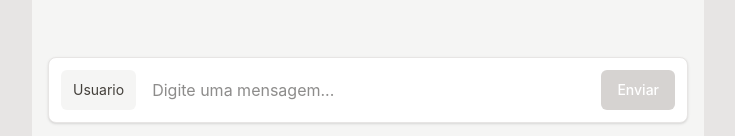
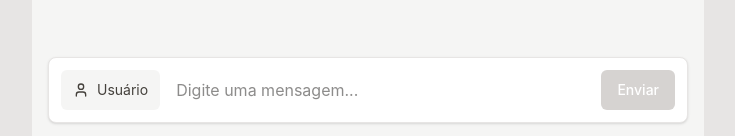
Before and after one commit to estevao7/react-chat-offline, a React (Vite) app: page / in a window 1280 px wide. Shown: the part 661-797 px from the top of the page, without its empty margins (272-1007 px from the left). Built offline with nearby package versions, Linux system fonts and the light colour scheme.

Commit message:
feat(chat): add user and robot sender toggle

```diff
--- a/package.json
+++ b/package.json
@@ -12,6 +12,7 @@
   "dependencies": {
     "@tailwindcss/vite": "^4.3.5",
     "css": "^3.0.0",
+    "lucide-react": "^1.77.0",
     "react": "^19.3.1",
     "react-dom": "^19.3.1",
     "tailwind": "^4.0.0"
--- a/src/components/Chat.tsx
+++ b/src/components/Chat.tsx
@@ -1,11 +1,12 @@
 import { useState } from 'react'
-import type { Message } from '../types/message'
+import type { Message, Sender } from '../types/message'
 import ChatInput from './ChatInput'
 import MessageList from './MessageList'
 
 export default function Chat() {
   const [messages, setMessages] = useState<Message[]>([])
   const [text, setText] = useState('')
+  const [sender, setSender] = useState<Sender>('user')
 
   function handleSend() {
     const trimmedText = text.trim()
@@ -17,11 +18,15 @@ export default function Chat() {
     const message: Message = {
       id: crypto.randomUUID(),
       text: trimmedText,
-      sender: 'user',
+      sender,
     }
 
-    setMessages([...messages, message])
+    setMessages((previousMessages) => [...previousMessages, message])
     setText('')
+  }
+
+  function handleToggleSender() {
+    setSender(sender === 'user' ? 'robot' : 'user')
   }
 
   return (
@@ -29,7 +34,13 @@ export default function Chat() {
       <div className="mx-auto flex h-dvh max-w-2xl flex-col bg-stone-100">
         <MessageList messages={messages} />
         <div className="px-4 pb-4">
-          <ChatInput text={text} onTextChange={setText} onSend={handleSend} />
+          <ChatInput
+            text={text}
+            sender={sender}
+            onTextChange={setText}
+            onSend={handleSend}
+            onToggleSender={handleToggleSender}
+          />
         </div>
       </div>
     </main>
--- a/src/components/ChatInput.tsx
+++ b/src/components/ChatInput.tsx
@@ -1,15 +1,21 @@
 import { useEffect, useRef } from 'react'
+import type { Sender } from '../types/message'
+import SenderToggle from './SenderToggle'
 
 type ChatInputProps = {
   text: string
+  sender: Sender
   onTextChange: (text: string) => void
   onSend: () => void
+  onToggleSender: () => void
 }
 
 export default function ChatInput({
   text,
+  sender,
   onTextChange,
   onSend,
+  onToggleSender,
 }: ChatInputProps) {
   const textareaRef = useRef<HTMLTextAreaElement>(null)
   const canSend = text.trim().length > 0
@@ -35,12 +41,15 @@ export default function ChatInput({
     }
   }
 
+  const cardBorder =
+    sender === 'robot'
+      ? 'border-2 border-purple-500'
+      : 'border border-stone-200'
+
   return (
-    <div className="rounded-lg border border-stone-200 bg-white p-3 shadow-sm">
+    <div className={`rounded-lg bg-white p-3 shadow-sm ${cardBorder}`}>
       <div className="flex items-end gap-2">
-        <div className="flex h-10 min-w-10 items-center justify-center rounded-md bg-stone-100 px-3 text-sm text-stone-700">
-          Usuario
-        </div>
+        <SenderToggle sender={sender} onToggle={onToggleSender} />
         <textarea
           ref={textareaRef}
           value={text}
--- a/src/components/MessageBubble.tsx
+++ b/src/components/MessageBubble.tsx
@@ -10,7 +10,7 @@ export default function MessageBubble({ message }: MessageBubbleProps) {
 
   return (
     <div className={`flex ${alignment}`}>
-      <div className={`max-w-[80%] whitespace-pre-wrap break-words rounded-lg ${bubbleBackground} px-3 py-2 text-stone-900 shadow-sm`}>
+      <div className={`max-w-[80%] whitespace-pre-wrap wrap-break-word rounded-lg ${bubbleBackground} px-3 py-2 text-stone-900 shadow-sm`}>
         {message.text}
       </div>
     </div>
--- /dev/null
+++ b/src/components/SenderToggle.tsx
@@ -0,0 +1,28 @@
+import { Bot, User } from 'lucide-react'
+import type { Sender } from '../types/message'
+
+type SenderToggleProps = {
+  sender: Sender
+  onToggle: () => void
+}
+
+export default function SenderToggle({sender, onToggle}: SenderToggleProps) {
+  const isRobot = sender === 'robot'
+
+  return (
+    <button
+      type="button"
+      onClick={onToggle}
+      aria-label={`Remetente atual: ${isRobot ? 'robô' : 'usuário'}. Clique para alternar`}
+      aria-pressed={isRobot}
+      className="flex h-10 min-w-24 items-center justify-center gap-2 rounded-md bg-stone-100 px-3 text-sm text-stone-700"
+    >
+      {isRobot ? (
+        <Bot aria-hidden="true" className="h-4 w-4" />
+      ) : (
+        <User aria-hidden="true" className="h-4 w-4" />
+      )}
+      <span>{isRobot ? 'Robô' : 'Usuário'}</span>
+    </button>
+  )
+}
```
Also changed, not shown: 1 other file (tests, documents, lock files or other folders).
